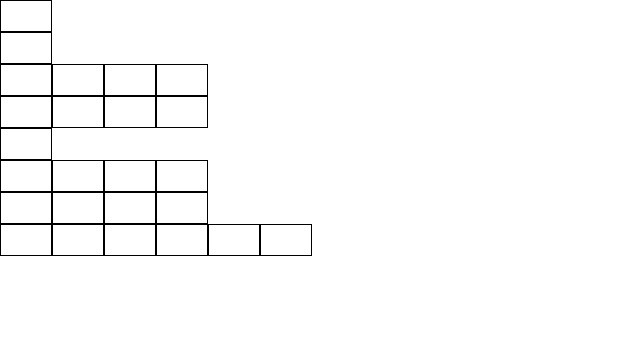
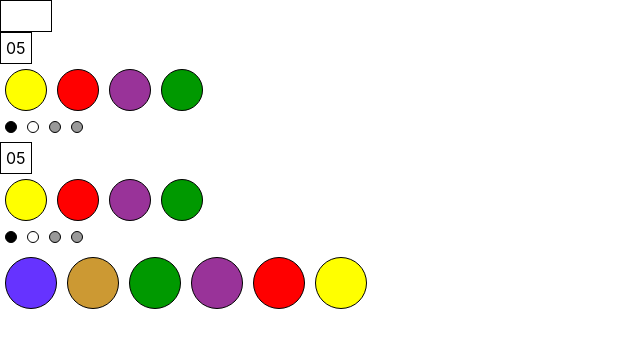
Before and after one commit to singhroshan1999/small-react-projects, a React (Create React App) app: page / in a window 1280 px wide. Shown: the top 348 px of the page, without its empty margins (0-640 px from the left). Built offline with nearby package versions, Linux system fonts and the light colour scheme.

Commit message:
basic styling

```diff
--- a/src/App.css
+++ b/src/App.css
@@ -8,3 +8,37 @@
   width:40px;
   display:inline-block;
 }
+/* REUSE CODE */
+.selectorCircle {
+  height:50px;
+  width:50px;
+  border-radius: 50%;
+  display: inline-block;
+  margin:5px;
+  border:1px solid black;
+}
+
+.selectedCircle {
+  height:40px;
+  width:40px;
+  border-radius: 50%;
+  display: inline-block;
+  margin:5px;
+  border:1px solid black;
+}
+
+.markerCircle {
+  height:10px;
+  width:10px;
+  border-radius: 50%;
+  display: inline-block;
+  margin:5px;
+  border:1px solid black;
+}
+
+.serialNo {
+  padding:5px;
+  border:1px solid black;
+  width:20px;
+  height: 20px;
+}
--- a/src/container/selected.js
+++ b/src/container/selected.js
@@ -2,20 +2,35 @@ import React from 'react';
 import Element from '../element';
 
 const selected = (props) => {//use loop here
+    const colors = {
+        "yello":"#FFFF00",
+        "brown":"#CC9933",
+        "red":"#FF0000",
+        "blue":"#6633FF",
+        "indigo":"#993399",
+        "green":"#009900"
+    };
+
+    const markerColor = {
+        "black" : "#000",
+        "white" : "#fff",
+        "grey" : "#999"
+    };
+
     const circles =
     <React.Fragment>
-    <Element.SelectedCircle />
-    <Element.SelectedCircle />
-    <Element.SelectedCircle />
-    <Element.SelectedCircle />
+    <Element.SelectedCircle colors = {colors["yello"]} />
+    <Element.SelectedCircle colors = {colors["red"]} />
+    <Element.SelectedCircle colors = {colors["indigo"]} />
+    <Element.SelectedCircle colors = {colors["green"]} />
     </React.Fragment>;
 
     const marker =
     <React.Fragment>
-    <Element.MarkerCircle />
-    <Element.MarkerCircle />
-    <Element.MarkerCircle />
-    <Element.MarkerCircle />
+    <Element.MarkerCircle colors = {markerColor["black"]} />
+    <Element.MarkerCircle colors = {markerColor["white"]} />
+    <Element.MarkerCircle colors = {markerColor["grey"]} />
+    <Element.MarkerCircle colors = {markerColor["grey"]} />
     </React.Fragment>;
 
     return <div>
--- a/src/container/selector.js
+++ b/src/container/selector.js
@@ -2,13 +2,22 @@ import React from 'react';
 import Element from '../element';
 
 const selector = (props) => {//use loop here
+    const colors = {
+        "yello":"#FFFF00",
+        "brown":"#CC9933",
+        "red":"#FF0000",
+        "blue":"#6633FF",
+        "indigo":"#993399",
+        "green":"#009900"
+    }
+
     return <div>
-        <Element.SelectorCircle />
-        <Element.SelectorCircle />
-        <Element.SelectorCircle />
-        <Element.SelectorCircle />
-        <Element.SelectorCircle />
-        <Element.SelectorCircle />
+        <Element.SelectorCircle colors = {colors["blue"]} />
+        <Element.SelectorCircle colors = {colors["brown"]}/>
+        <Element.SelectorCircle colors = {colors["green"]}/>
+        <Element.SelectorCircle colors = {colors["indigo"]}/>
+        <Element.SelectorCircle colors = {colors["red"]}/>
+        <Element.SelectorCircle colors = {colors["yello"]}/>
     </div>
 }
 
--- a/src/element.js
+++ b/src/element.js
@@ -2,16 +2,20 @@ import React from 'react';
 
 const Element = {
     SelectorCircle: (props) => {
-        return <div className="border">&nbsp;</div>
+        const color = {backgroundColor:props.colors};
+        return <div className="selectorCircle" style={color}>&nbsp;</div>
     },
     SelectedCircle: (props) => {
-        return <div className="border">&nbsp;</div>
+        const color = {backgroundColor:props.colors};
+        return <div className="selectedCircle" style={color}>&nbsp;</div>
     },
     MarkerCircle:(props) => {
-        return <div className="border">&nbsp;</div>
+        const color = {backgroundColor:props.colors};
+        return <div className="markerCircle" style={color}>&nbsp;</div>
+
     },
     SerialNo: (props) => {
-        return <div className="border">&nbsp;</div>
+        return <div className="serialNo">05</div>
     }
 }
 
```
